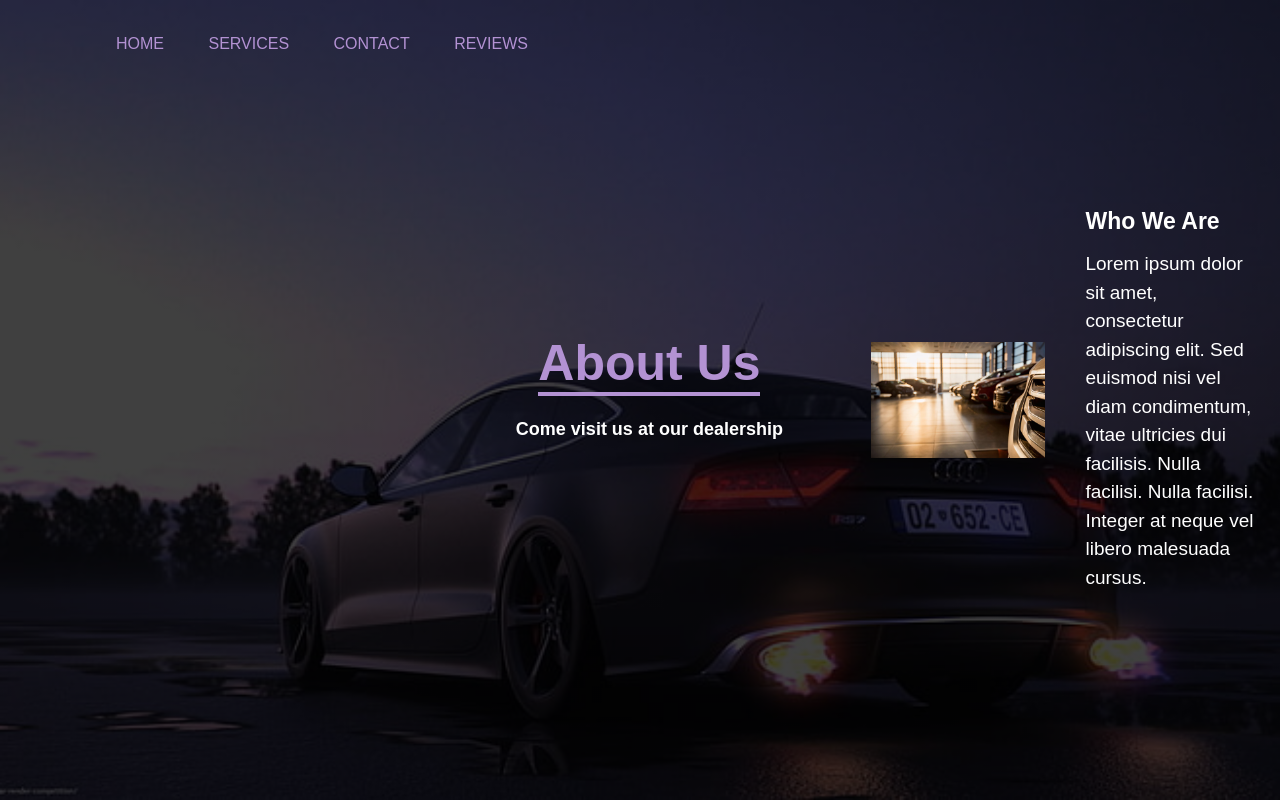
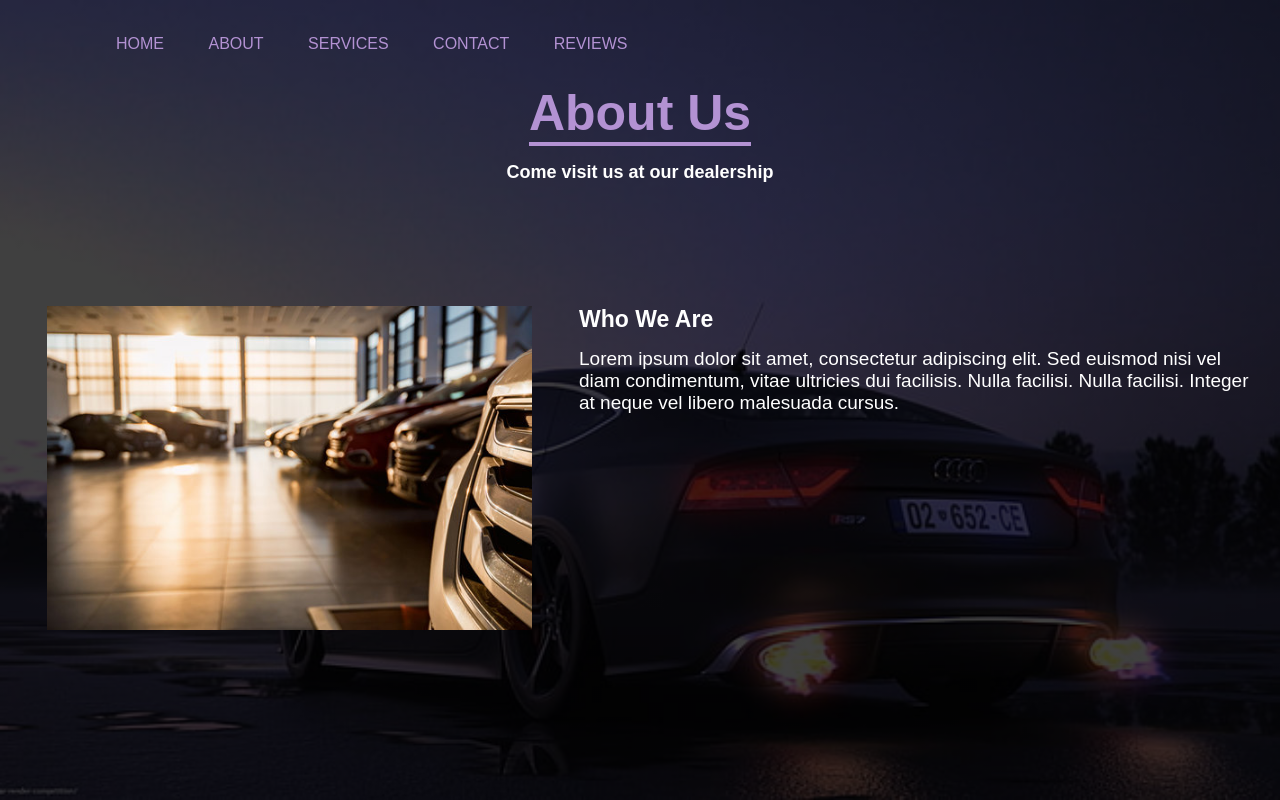
Before and after one commit to deniz2104/Dealer-Management, a PHP site: page /about.html in a window 1280 px wide. Run offline with PHP 8.4, Linux system fonts and the light colour scheme.

Commit message:
add style for about,add navbar for all

```diff
--- a/about.html
+++ b/about.html
@@ -6,6 +6,7 @@
     <meta name="viewport" content="width=device-width, initial-scale=1.0">
     <link rel="stylesheet" type="text/css" href="homepage_style.css">
     <title>Contact</title>
+    <link rel="stylesheet" type="text/css" href="reviews_style.css">
 </head>
 
 <body>
@@ -13,6 +14,7 @@
         <nav class="navbar">
             <ul>
                 <li><a href="homepage.html">Home</a></li>
+                <li><a href="#">About</a></li>
                 <li><a href="services.html">Services</a></li>
                 <li><a href="contact.html">Contact</a></li>
                 <li><a href="reviews.html">Reviews</a></li>
--- a/homepage_style.css
+++ b/homepage_style.css
@@ -132,19 +132,24 @@
 }
 
 .heading-about {
-  width: 90%;
+  width: 100%;
+  position: absolute;
+  top: 8%;
   display: flex;
-  justify-content: center;
+  left: 50%;
+  transform: translateX(-50%);
   align-items: center;
   flex-direction: column;
   text-align: center;
   margin: 20px auto;
+  z-index: 1;
 }
 
 .heading-about h1 {
   font-size: 50px;
+  margin: 0;
   color: hsl(270, 42%, 70%);
-  margin-bottom: 25px;
+  margin-bottom: 20px;
   position: relative;
 }
 
@@ -161,41 +166,43 @@
 .heading-about p {
   font-size: 18px;
   font-weight: 700;
-  line-height: 25px;
-  margin-bottom: 25px;
+  margin-bottom: 0;
   color: white;
 }
 
 .container-about {
-  width: 90%;
-  margin: 0 auto;
+  position: absolute;
+  bottom: 17%;
+  width: 100%;
+  margin: 20px auto;
   padding: 10px 20px;
 }
 
 .about {
   display: flex;
-  justify-content: space-between;
-  align-items: center;
-  flex-wrap: wrap;
+  align-items: flex-start;
+  text-align: center;
+  gap: 20px;
 }
 
 .about-image {
-  flex: 1;
-  margin-right: 40px;
   overflow: hidden;
+  float: left;
 }
 
 .about-image img {
-  max-width: 100%;
-  height: auto;
-  display: block;
-  transition: 0.5 ease;
+  max-width: 90%;
+  object-fit: cover;
+  transition: width 2s, height 2s, transform 2s, linear 2s;
 }
 .about-image:hover img {
-  transform: scale(1.2);
+  transform: scale(0.9);
 }
 .about-content {
   flex: 1;
+  max-width: 100%;
+  overflow: hidden;
+  text-align: left;
 }
 
 .about-content h2 {
@@ -205,7 +212,6 @@
 }
 
 .about-content p {
-  line-height: 1.5;
   color: white;
   font-size: 19px;
 }
```
Also changed, not shown: contact.html (+25 -0 lines), reviews.html (+25 -0 lines), services.html (+25 -0 lines).
